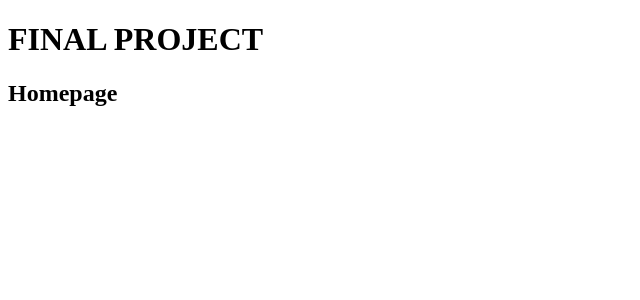
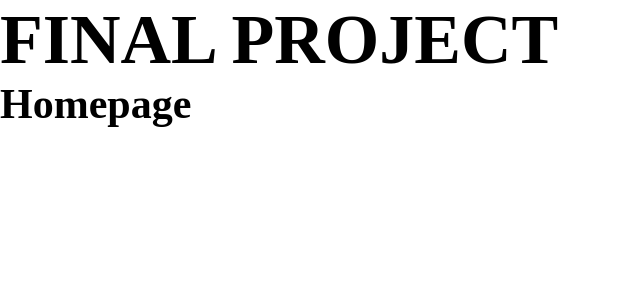
Before and after one commit to KateClysm/MidnightMysteriesFront, a React (Vite) app in the folder final-project-ec/: page / in a window 1280 px wide. Shown: the top 300 px of the page, without its empty margins (0-640 px from the left). Built offline with nearby package versions, Linux system fonts and the light colour scheme; the HTML template or start-up script is replaced by a standard one.

Commit message:
General Styles

```diff
--- a/final-project-ec/package.json
+++ b/final-project-ec/package.json
@@ -25,6 +25,7 @@
     "eslint": "^8.45.0",
     "eslint-plugin-react-hooks": "^4.6.0",
     "eslint-plugin-react-refresh": "^0.4.3",
+    "sass": "^1.69.5",
     "typescript": "^5.0.2",
     "vite": "^4.4.5"
   }
--- /dev/null
+++ b/final-project-ec/src/App.scss
@@ -0,0 +1,42 @@
+$night-color: #03242F;
+$night-light-color: #02a0d4;
+$maroon-color: #491111;
+$blood-color: #c50303;
+$white-color: #F0F0F0;
+$black-color: #131313;
+$transparent-black-color: #0505056b;
+
+$font-size-small-mobile: 8px;
+$font-size-mobile: 10px;
+$font-size-tablet: 12px;
+$font-size-laptop: 14px;
+$font-size-desktop: 16px;
+$font-size-large-desktop: 18px;
+$font-size-huge-desktop: 20px;
+
+* {
+  margin: 0;
+  padding: 0;
+  box-sizing: border-box;
+}
+
+html, body {
+  height: 100%;
+  width: 100%;
+}
+
+a {text-decoration: none;}
+
+p{font-size: 1rem;}
+h1{font-size: 5rem;}
+h2{font-size: 3rem;}
+h4{font-size: 1.5rem;}
+button{font-size: 1.1rem;}
+
+html {font-size: $font-size-small-mobile;}
+@media (min-width: 425px) {html {font-size: $font-size-mobile;}}
+@media (min-width: 600px) {html {font-size: $font-size-tablet;}}
+@media (min-width: 1240px) {html {font-size: $font-size-laptop;}}
+@media (min-width: 1400px) {html {font-size: $font-size-desktop;}}
+@media (min-width: 1900px) {html {font-size: $font-size-large-desktop;}}
+@media (min-width: 2500px) {html {font-size: $font-size-huge-desktop;}}
--- a/final-project-ec/src/App.tsx
+++ b/final-project-ec/src/App.tsx
@@ -1,5 +1,5 @@
 import React from 'react';
-import './App.css';
+import './App.scss';
 import { Outlet, RouterProvider, createBrowserRouter } from 'react-router-dom';
 import Homepage from './pages/homepage/Homepage';
 import Perfil from './pages/perfil/Perfil';
```
Also changed, not shown: final-project-ec/src/App.css (deleted), 2 other files (tests, documents, lock files or other folders).
